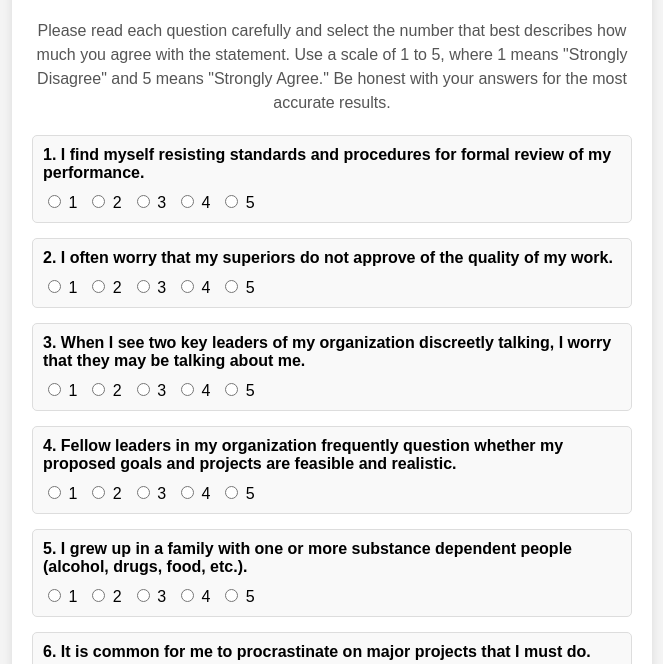
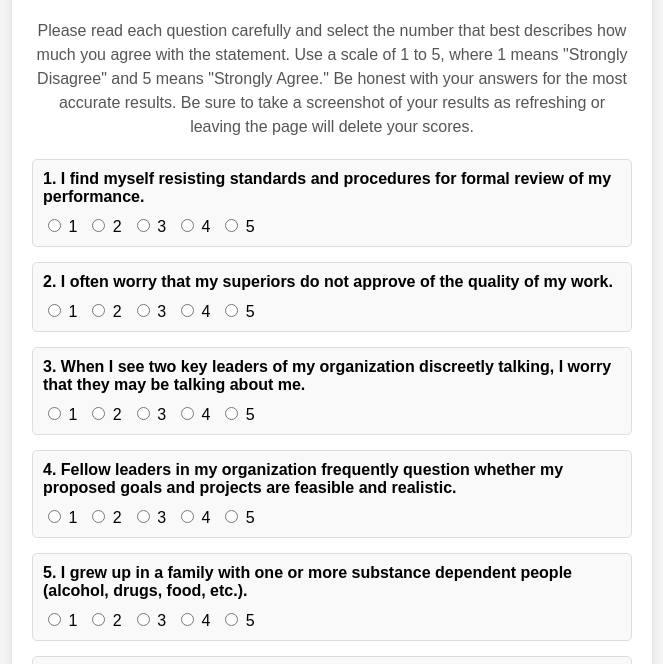
Before and after one commit to krizand/DarkSideofLeadership, a plain HTML site: page index.html in a window 1280 px wide. Shown: the part 101-765 px from the top of the page, without its empty margins (308-971 px from the left). Drawn offline with Linux system fonts and the light colour scheme.

Commit message:
Update index.html

```diff
--- a/index.html
+++ b/index.html
@@ -3,7 +3,7 @@
 <head>
     <meta charset="UTF-8">
     <meta name="viewport" content="width=device-width, initial-scale=1.0">
-    <title>Personality Test</title>
+    <title>Dark Side of Leadership Test</title>
     <style>
         body {
             font-family: Arial, sans-serif;
@@ -69,6 +69,7 @@
             Please read each question carefully and select the number that best describes how much you agree with the statement.
             Use a scale of 1 to 5, where 1 means "Strongly Disagree" and 5 means "Strongly Agree."
             Be honest with your answers for the most accurate results.
+            Be sure to take a screenshot of your results as refreshing or leaving the page will delete your scores.
         </p>
         <div id="quiz"></div>
         <button class="button" id="submit-btn">Submit</button>
```
